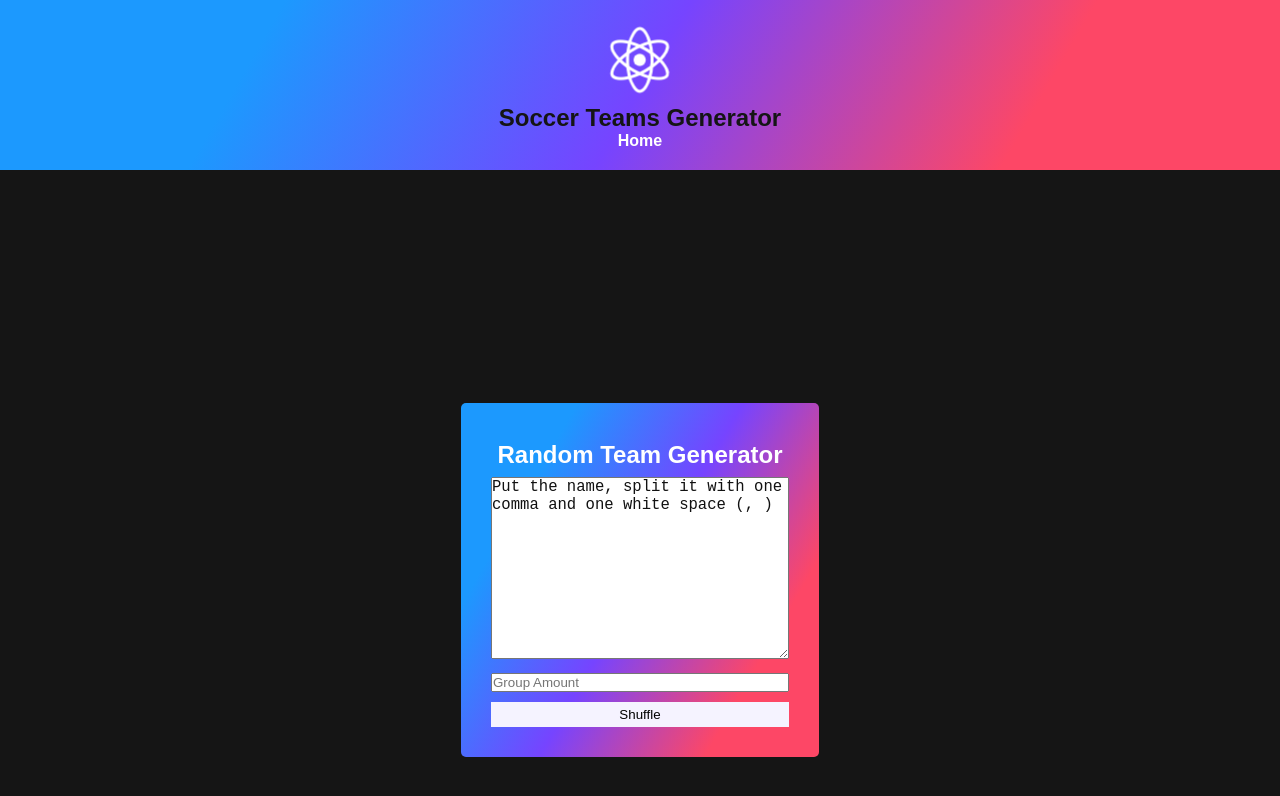
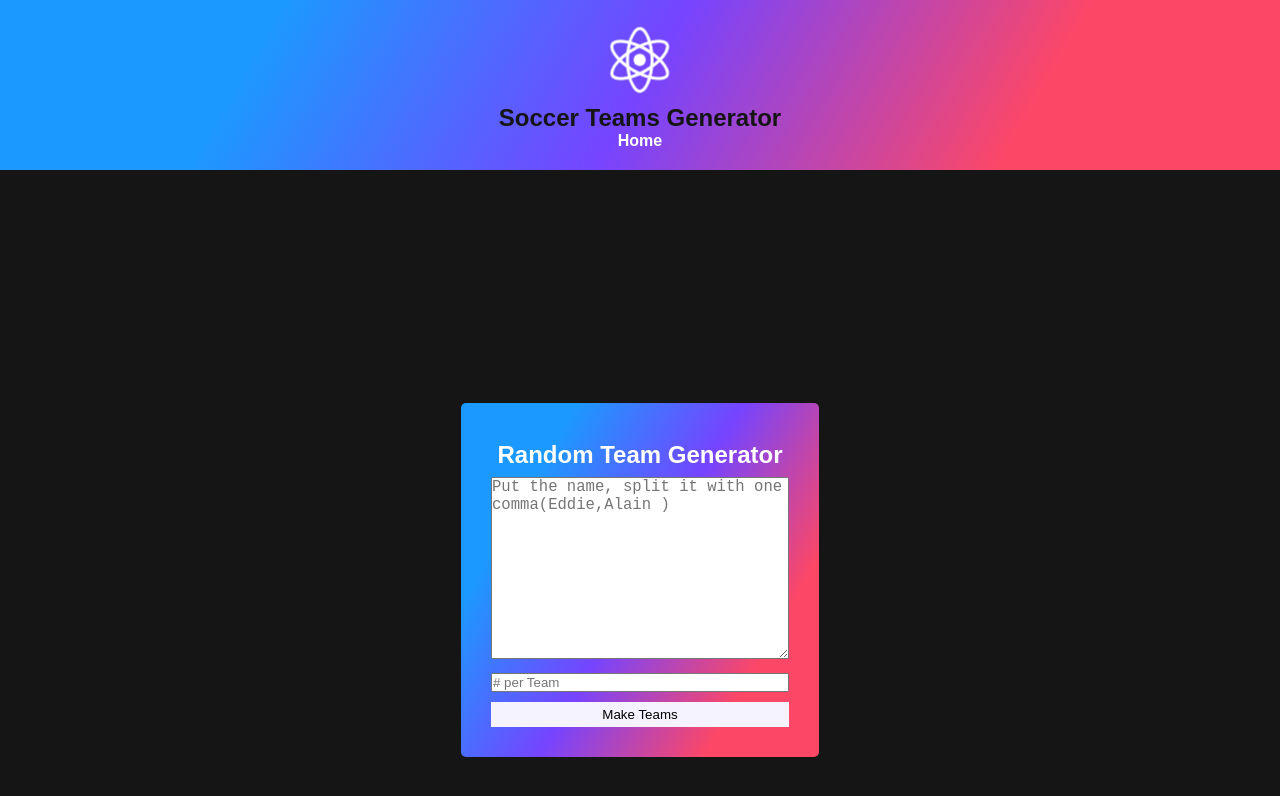
Before and after one commit to ed1868/SoccerListGenerator, a React (Create React App) app in the folder client/: page / in a window 1280 px wide. Shown: the top 796 px of the page. Built offline with nearby package versions, Linux system fonts and the light colour scheme.

Commit message:
final fixes

```diff
--- a/client/src/components/pages/Home.jsx
+++ b/client/src/components/pages/Home.jsx
@@ -2,7 +2,7 @@ import React, { useState } from 'react'
 
 export default function Home() {
   const [state, setState] = useState({
-    players: "Put the name, split it with one comma and one white space (, )",
+    players: "",
     lineUp: [],
     groupSize: ""
   })
@@ -68,15 +68,16 @@ export default function Home() {
           })}
           <textarea
             name="players"
+            placeholder="Put the name, split it with one comma(Eddie,Alain )"
             value={state.players}
             id="myInput"
             cols="30"
             rows="10"
             onChange={handleInputChange}
-            placeholder="Put the name, split it with one comma and one white space (, )"
+
           ></textarea
           ><br />
-          <input type="number" name="groupSize" placeholder="Group Amount" value={state.groupSize} onChange={handleInputChange} id="numberTeam" />
+          <input type="number" name="groupSize" placeholder="# per Team" value={state.groupSize} onChange={handleInputChange} id="numberTeam" />
           <br />
           <button
             type="button"
@@ -84,7 +85,7 @@ export default function Home() {
             onClick={handleRandomTeamGenerator}
             value="Submit"
           >
-            Shuffle
+            Make Teams
           </button>
         </div>
         <div className="hidden teams">
```
